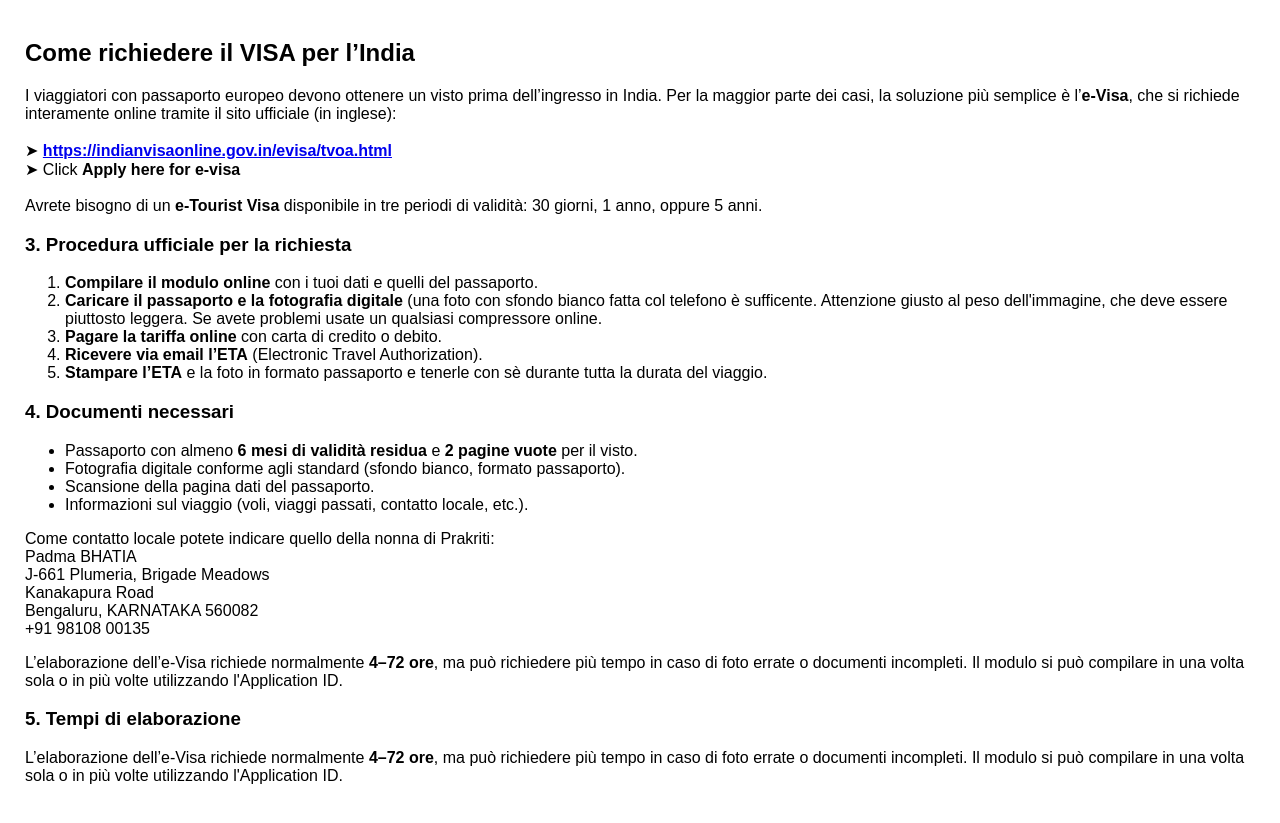
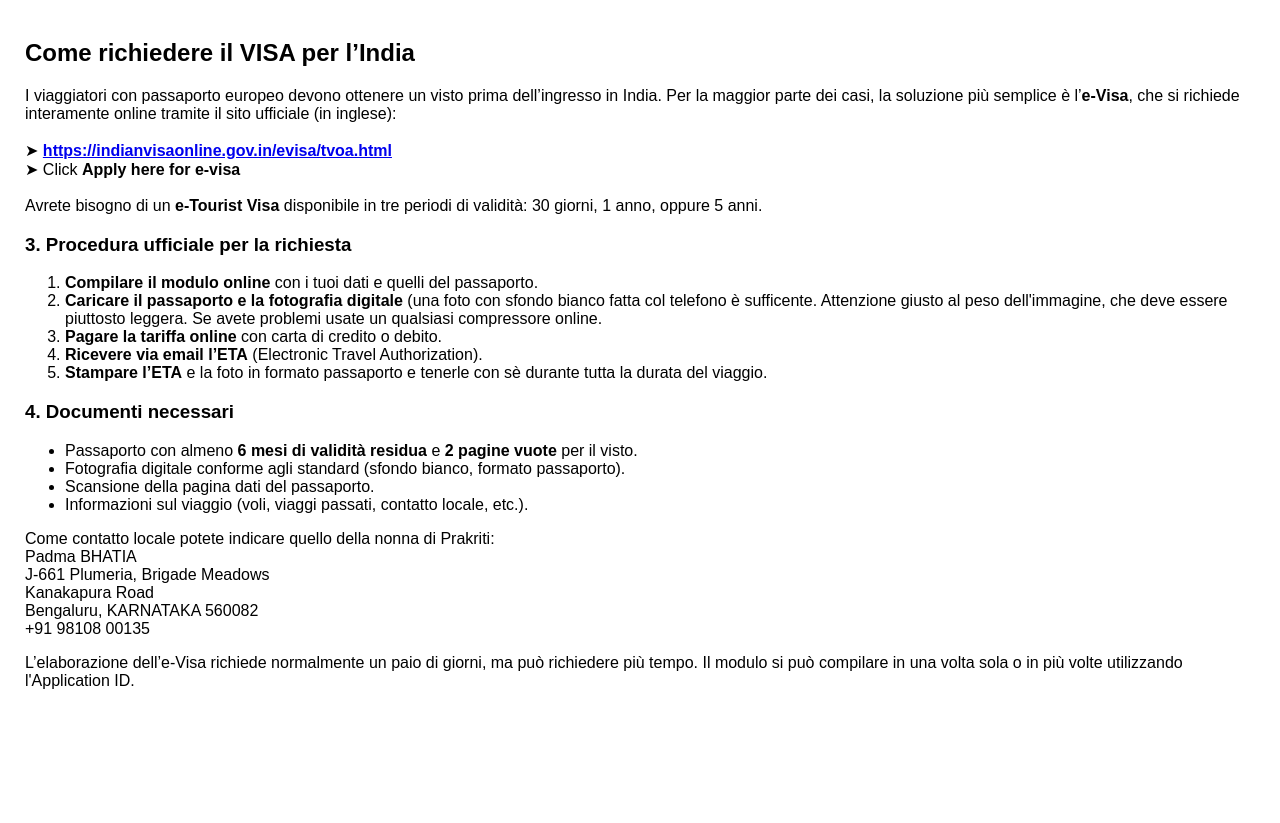
Before and after one commit to PrakritiLucaWedding/guests-infos, a plain HTML site: page visa-india-it.html in a window 1280 px wide. Shown: the part 65-888 px from the top of the page. After the commit the page ends 800 px from the top, so only its background shows below. Drawn offline with Linux system fonts and the light colour scheme.

Commit message:
Update visa-india-it.html

```diff
--- a/visa-india-it.html
+++ b/visa-india-it.html
@@ -67,22 +67,18 @@
         <li>Scansione della pagina dati del passaporto.</li>
         <li>Informazioni sul viaggio (voli, viaggi passati, contatto locale, etc.).</li>
     </ul>
-    Come contatto locale potete indicare quello della nonna di Prakriti:<br>
+    Come contatto locale potete indicare quello della nonna di Prakriti:
+    <br>
     Padma BHATIA<br>
     J-661 Plumeria, Brigade Meadows<br>
     Kanakapura Road<br>
     Bengaluru, KARNATAKA 560082<br>
     +91 98108 00135
     <p>
-        L’elaborazione dell’e‑Visa richiede normalmente <strong>4–72 ore</strong>, ma può richiedere più tempo in caso di foto errate o documenti incompleti.
+        L’elaborazione dell’e‑Visa richiede normalmente un paio di giorni, ma può richiedere più tempo.
         Il modulo si può compilare in una volta sola o in più volte utilizzando l'Application ID.
     </p>
 
-    <h3>5. Tempi di elaborazione</h3>
-    <p>
-        L’elaborazione dell’e‑Visa richiede normalmente <strong>4–72 ore</strong>, ma può richiedere più tempo in caso di foto errate o documenti incompleti.
-        Il modulo si può compilare in una volta sola o in più volte utilizzando l'Application ID.
-    </p>
 
 </main>
 
```
